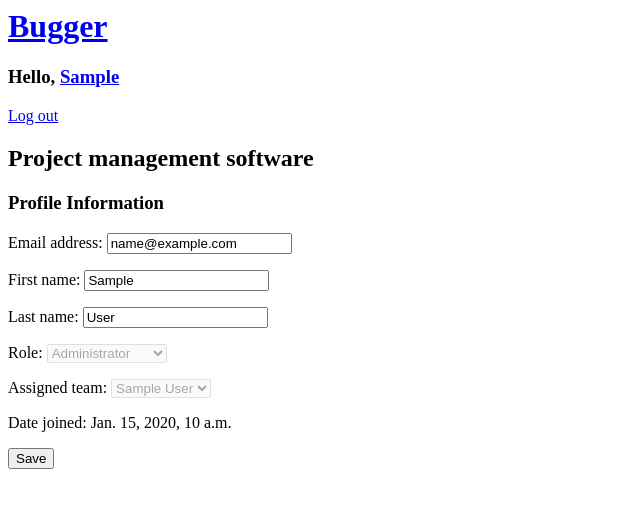
After one commit to spolanco94/Bugger, a Django app: page /users/1/profile in a window 1280 px wide. The commit adds this page. Shown: the top 508 px of the page, without its empty margins (0-640 px from the left). Run offline with Django 3.2, Linux system fonts and the light colour scheme; a user stored in the database is signed in; tables that the repository leaves empty hold one stand-in row (values such as "Sample post").

Commit message:
Created a new endpoint for users profile view/edit
Users can now click on their name to be directed to a profile page where
they can view their current information and update it.
Role and Assigned teams cannot currently be modified, but support for
an Administrator or the team members manager to modify those feels will
later be added.

```diff
--- a/bugs/templates/bugs/base.html
+++ b/bugs/templates/bugs/base.html
@@ -1,6 +1,6 @@
 <h1><a href="{% url 'bugs:index' %}">Bugger</a></h1>
 {% if user.is_authenticated %}
-  <h3>Hello, {{ user.first_name }}</h3>
+  <h3>Hello, <a href="{% url 'users:profile' user.id %}">{{ user.first_name }}</a></h3>
   <a href="{% url 'users:logout' %}">Log out</a>
 {% else %}
   <a href="{% url 'users:login' %}">Log in</a>
--- a/bugs/views.py
+++ b/bugs/views.py
@@ -195,15 +195,21 @@ def new_team(request):
     if request.method != "POST":
         # No data submitted, create a blank form
         form = TeamCreationForm()
+
+        # Filter selectable members to those without an assigned team.
         members = form.fields['members']
         members.queryset = User.objects.filter(assigned_team=None)
 
+        # Filter selectable managers to those without a team and are either
+        # administrator or project manager status.
         manager = form.fields['manager']
         manager.queryset = User.objects.filter(
             Q(managed_team=None) &
             (Q(is_administrator=True) | Q(is_project_manager=True))
         )
 
+        # Filter projects to those without a team assigned.
+        # (May be changed so that projects can have multiple teams assigned.)
         project = form.fields['project']
         project.queryset = Project.objects.filter(team=None)
 
--- a/users/forms.py
+++ b/users/forms.py
@@ -9,8 +9,14 @@ class MyUserCreationForm(UserCreationForm):
         model = User
         fields = ('email', 'first_name', 'last_name', 'role')
 
-class MyUserChangeForm(UserChangeForm):
+class MyUserChangeForm(forms.ModelForm):
+    def __init__(self, *args, **kwargs):
+        super(MyUserChangeForm, self).__init__(*args, **kwargs)
+        # Set disabled fields
+        self.fields['role'].disabled = True
+        self.fields['assigned_team'].disabled = True
+        # self.fields['date_joined'].widget.attrs['readonly'] = True
 
-    class Meta(UserChangeForm):
+    class Meta:
         model = User
-        fields = ('email', 'first_name', 'last_name', 'role')
+        fields = ('email', 'first_name', 'last_name', 'role', 'assigned_team')
--- /dev/null
+++ b/users/templates/registration/profile.html
@@ -0,0 +1,12 @@
+{% extends 'bugs/base.html' %}
+
+{% block content %}
+    <h3>Profile Information</h3>
+
+    <form action="{% url 'users:profile' user.id %}" method='post'>
+        {% csrf_token %}
+        {{ form.as_p }}
+        <p>Date joined: {{ user.date_joined }}</p>
+        <button name='submit'>Save</button>
+    </form>
+{% endblock content %}
--- a/users/urls.py
+++ b/users/urls.py
@@ -26,4 +26,6 @@ urlpatterns = [
         name='password_reset_complete'),
     # Default authentication URL's
     path('', include('django.contrib.auth.urls')),
+    # View and/or edit user profile
+    path('<int:user_id>/profile', views.profile, name='profile'),
 ]
--- a/users/views.py
+++ b/users/views.py
@@ -1,8 +1,14 @@
 from django.shortcuts import render, redirect
 from django.contrib.auth import login
+from django.http import Http404
 
 from .models import User
 from .forms import MyUserCreationForm, MyUserChangeForm
+
+def check_user(request, user_obj):
+    """Checks if the requesting user is the owner of the object in question."""
+    if user_obj != request.user:
+        raise Http404
 
 def register(request):
     """User registration form."""
@@ -35,3 +41,20 @@ def register(request):
 
     context = {'form': form}
     return render(request, 'registration/register.html', context)
+
+def profile(request, user_id):
+    """Displays user profile with account information."""
+    user = User.objects.get(id=user_id)
+    check_user(request, user)
+
+    if request.method != 'POST':
+        form = MyUserChangeForm(instance=user)
+    else:
+        form = MyUserChangeForm(instance=user, data=request.POST)
+
+        if form.is_valid():
+            form.save()
+            return redirect('users:profile', user_id=user.id)
+
+    context = {'user': user, 'form': form}
+    return render(request, 'registration/profile.html', context)
```
Also changed, not shown: users/admin.py (+19 -4 lines).
